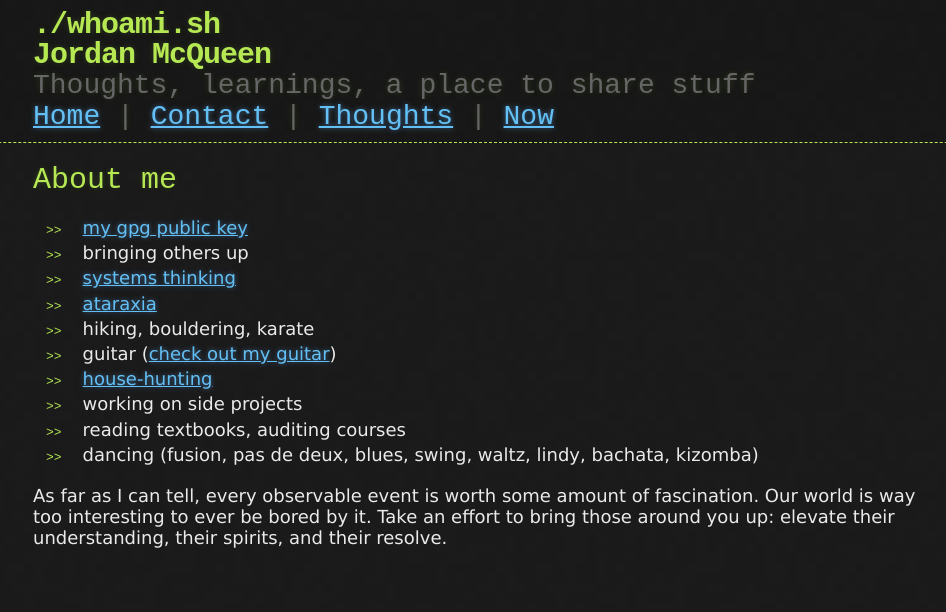
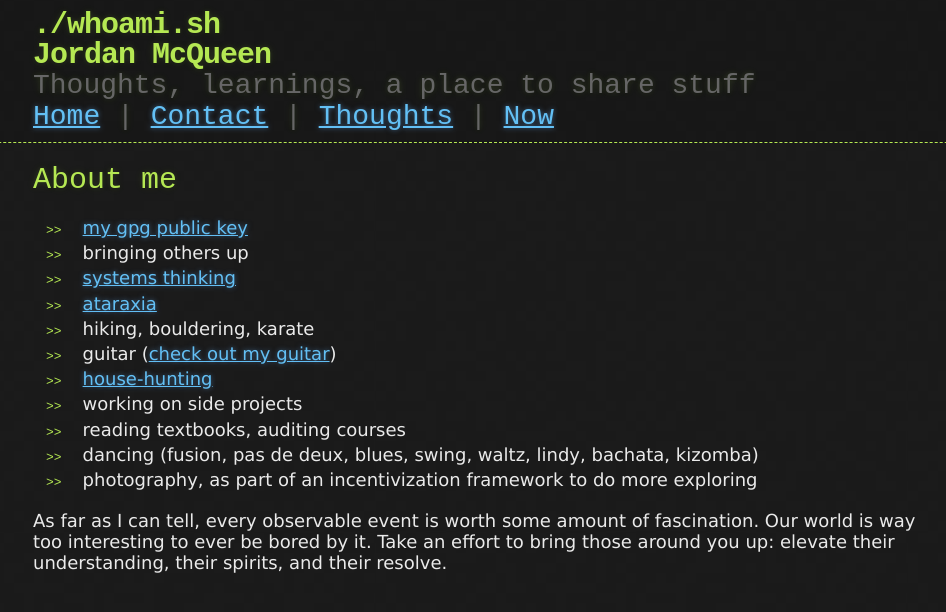
Before and after one commit to mcqueenjordan/mcqueenjordan.github.io, a Jekyll site: the page built from index.md, in a window 1280 px wide. Shown: the top 612 px of the page, without its empty margins (157-1103 px from the left). Built offline with Jekyll 4.4.1, drawn with Linux system fonts in a browser that asks for light colours; our own code applies the rules of GitHub Pages for plain Markdown files.

Commit message:
add photography as a hobby

```diff
--- a/index.md
+++ b/index.md
@@ -14,6 +14,7 @@ layout: default
 - working on side projects
 - reading textbooks, auditing courses
 - dancing (fusion, pas de deux, blues, swing, waltz, lindy, bachata, kizomba)
+- photography, as part of an incentivization framework to do more exploring
 
 
 As far as I can tell, every observable event is worth some amount of
```
